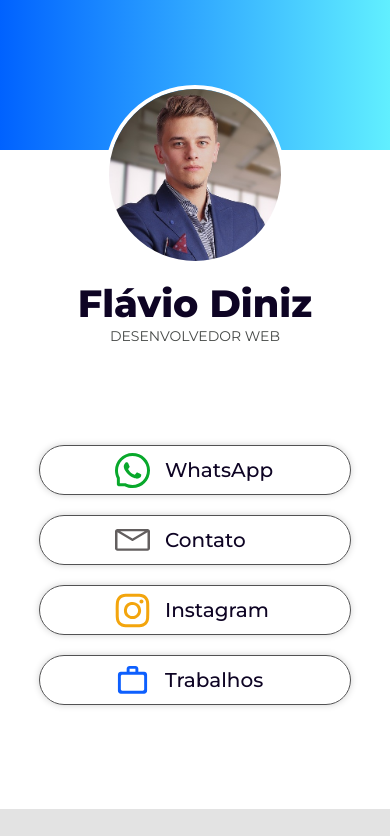
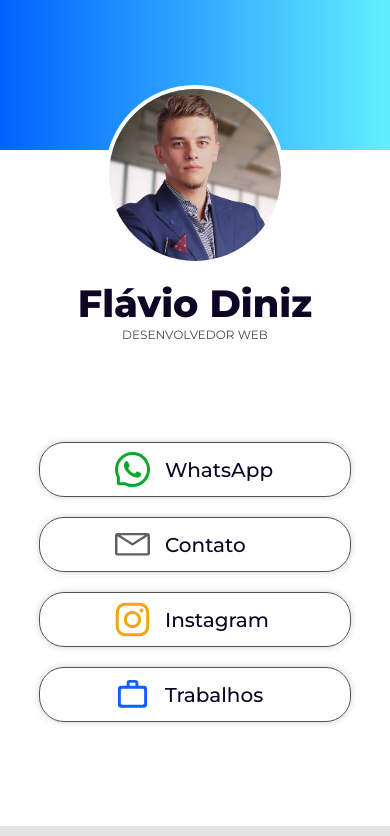
Before and after one commit to Flaviojuazeiro/flaviodiniz, a plain HTML site: page index.html in a window 390 px wide. Shown: the top 836 px of the page. Drawn offline with Linux system fonts and the light colour scheme.

Commit message:
Update style.css

```diff
--- a/style.css
+++ b/style.css
@@ -107,7 +107,7 @@ header{
 main{
     display: flex;
     max-width: 60%;
-    height: 50px;
+    height: 55px;
     margin: 20px auto;
     border: 1px solid rgb(82, 82, 83);
     border-radius: 25px;
@@ -191,6 +191,12 @@ footer > p>img{
 }
 
 /*Resolução 700*/
+@media (max-width: 700px) {
+.titulo >p{
+
+    font-size: 14px;
+    text-align: center;
+}}
 
 @media (max-width: 700px) {
 main{
@@ -223,7 +229,7 @@ main{
         @media (max-width: 400px) {
         .titulo >p{
 
-            font-size: 14px;
+            font-size: 12px;
             text-align: center;
         }}
 
```
